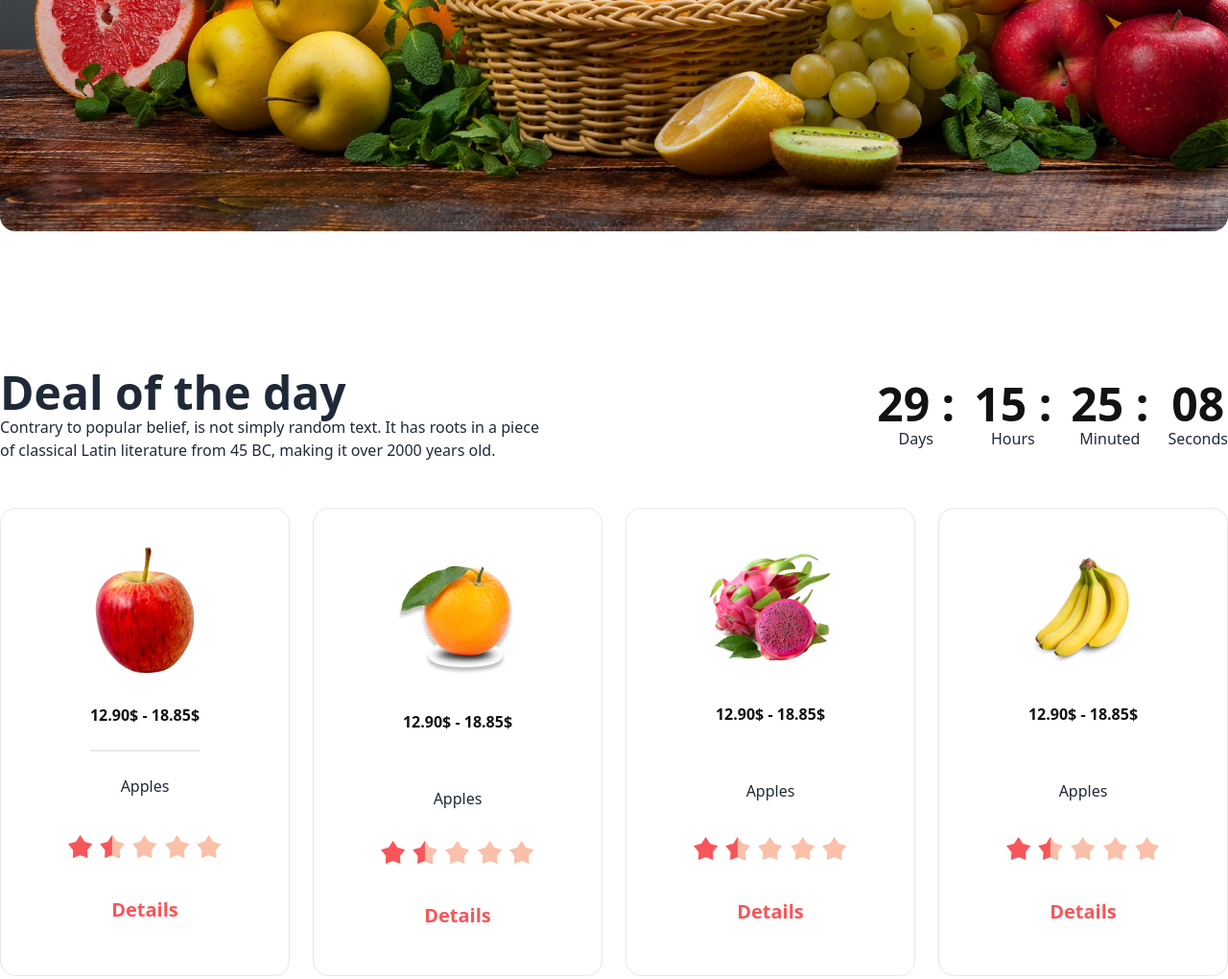
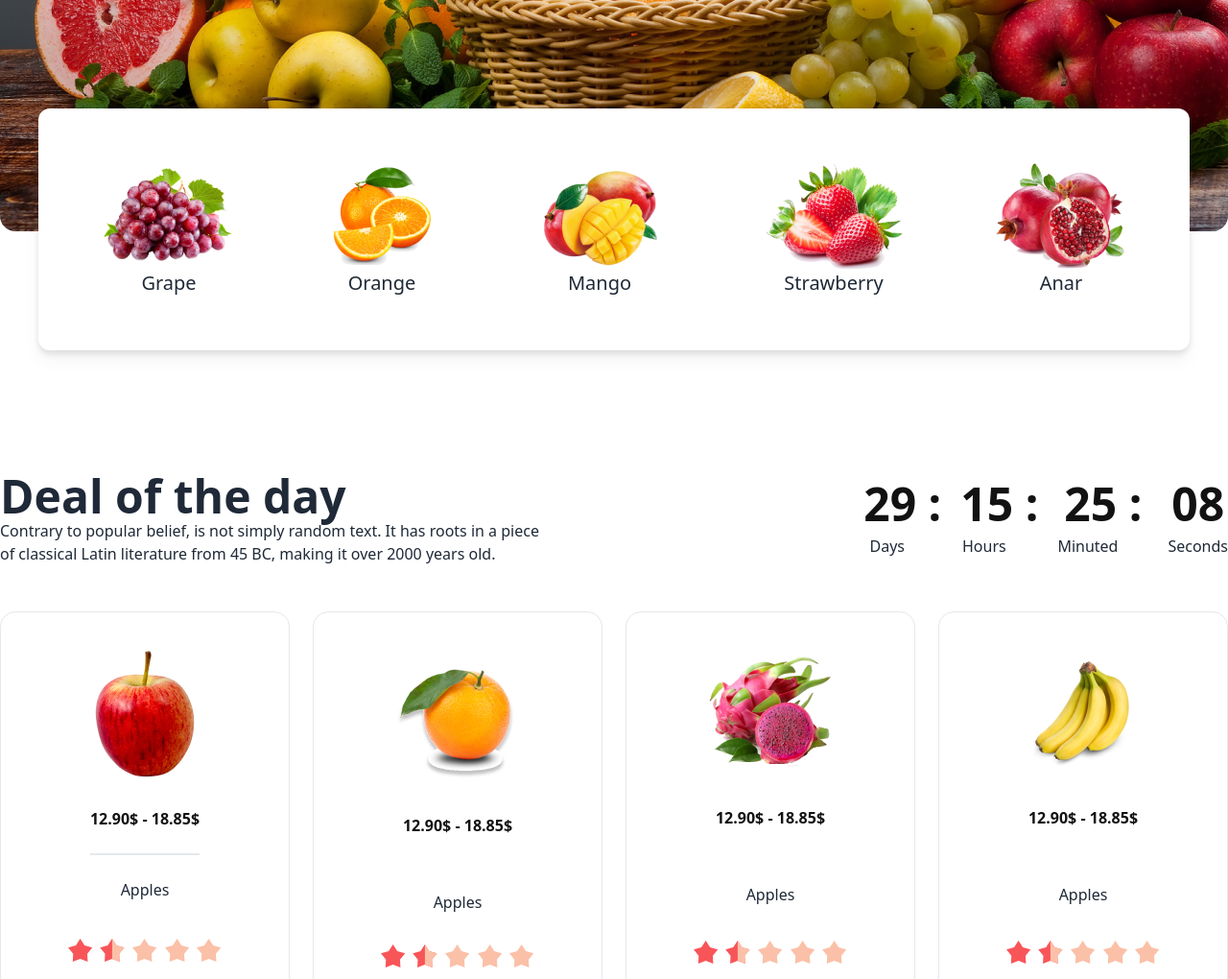
Before and after one commit to Adriyan-Ahmed-Jubayer/Assignment-3, a plain HTML site: page index.html in a window 1280 px wide. Shown: the part 547-1567 px from the top of the page at 96% size. Drawn offline with nearby package versions, Linux system fonts and the light colour scheme; grey boxes are pictures that could not be loaded.

Commit message:
Fruit Section Added

```diff
--- a/index.html
+++ b/index.html
@@ -40,8 +40,8 @@
 </head>
 <body class="roboto">
     <header class="container mx-auto">
-        <section class="mt-8">
-            <div class="navbar bg-primary-bg-color rounded-full px-5 py-5">
+        <section class="mt-4 lg:mt-8">
+            <div class="navbar flex-row-reverse lg:flex-row lg:bg-primary-bg-color rounded-full px-5 py-5">
                 <div class="navbar-start">
                   <div class="dropdown lg:hidden">
                     <label tabindex="0" class="btn btn-ghost btn-circle">
@@ -54,7 +54,7 @@
                       <li><a>All Fruts</a></li>
                     </ul>
                   </div>
-                  <div class="pl-10 text-white">
+                  <div class="pl-10 text-white hidden sm:block">
                     <ul class="flex gap-8">
                         <li><a href="">Home</a></li>
                         <li><a href="">About Us</a></li>
@@ -69,7 +69,7 @@
                 </div>
                 <div class="navbar-end pr-5">
                   <form>
-                    <input type="text" placeholder="Search here" class="p-3 rounded-full px-10 pr-10">
+                    <input type="text" placeholder="Search here" class="p-3 rounded-full px-10 pr-10 hidden sm:block">
                   </form>
                 </div>
               </div>
@@ -131,6 +131,33 @@
                 </div>
               </div>
         </section>
+
+         <!-- Fruit Section Start From Here  -->
+
+      <section class="hidden md:block sm:block">
+        <div class="lg:max-w-[1200px] flex justify-between items-center mx-auto bg-white drop-shadow-lg py-14 px-16 rounded-xl relative bottom-32">
+          <div class="text-center">
+            <img src="images/fruit1.png" alt="">
+            <p class="font-medium text-xl">Grape</p>
+          </div>
+          <div class="text-center">
+            <img src="images/fruit2.png" alt="">
+            <p class="font-medium text-xl">Orange</p>
+          </div>
+          <div class="text-center">
+            <img src="images/fruit3.png" alt="">
+            <p class="font-medium text-xl">Mango</p>
+          </div>
+          <div class="text-center">
+            <img src="images/fruit4.png" alt="">
+            <p class="font-medium text-xl">Strawberry</p>
+          </div>
+          <div class="text-center">
+            <img src="images/fruit5.png" alt="">
+            <p class="font-medium text-xl">Anar</p>
+          </div>
+        </div>
+      </section>
     </header>
 
     <!-- Main Section Start From Here -->
@@ -138,7 +165,7 @@
     <main class="container mx-auto">
 
       <!-- Deal of The Day Section Start From Here -->
-      <section class="mt-36 mb-36">
+      <section class="mb-36">
         <div>
           <div class="flex flex-col justify-center text-center lg:text-left gap-6 lg:flex-row lg:justify-between items-center lg:gap-0">
             <div class="max-w-xl">
@@ -146,19 +173,19 @@
               <p class="font-medium">Contrary to popular belief, is not simply random text. It has roots in a piece of classical Latin literature from 45 BC, making it over 2000 years old.</p>
             </div>
             <div  class="flex justify-between items-center gap-5">
-              <div class="text-center">
+              <div class="text-center space-y-2">
                 <h1 class="text-primary-text-color text-5xl font-extrabold">29  :</h1>
-                <p>Days</p>
+                <p class="pr-8">Days</p>
               </div>
-              <div class="text-center">
+              <div class="text-center space-y-2">
                 <h1 class="text-primary-text-color text-5xl font-extrabold">15  :</h1>
-                <p>Hours</p>
+                <p class="pr-8">Hours</p>
               </div>
-              <div class="text-center">
+              <div class="text-center space-y-2">
                 <h1 class="text-primary-text-color text-5xl font-extrabold">25  :</h1>
-                <p>Minuted</p>
+                <p class="pr-8">Minuted</p>
               </div>
-              <div class="text-center">
+              <div class="text-center space-y-2">
                 <h1 class="text-primary-text-color text-5xl font-extrabold">08</h1>
                 <p>Seconds</p>
               </div>
@@ -268,7 +295,7 @@
             <div class="hero-content text-center text-neutral-content py-24">
                <div>
                 <div class="text-white space-y-5">
-                  <h1 class="text-5xl font-bold">Meet the team section</h1>
+                  <h1 class="text-3xl md:text-4xl lg:text-5xl font-bold">Meet the team section</h1>
                   <p class="mb-5">Contrary to popular belief, is not simply random text. It has roots in a piece of classical <br> Latin literature from 45 BC, making it over 2000 years old.</p>
                  </div>
                  <div class="grid grid-cols-1 md:grid-cols-2 lg:grid-cols-4 mt-12">
```
